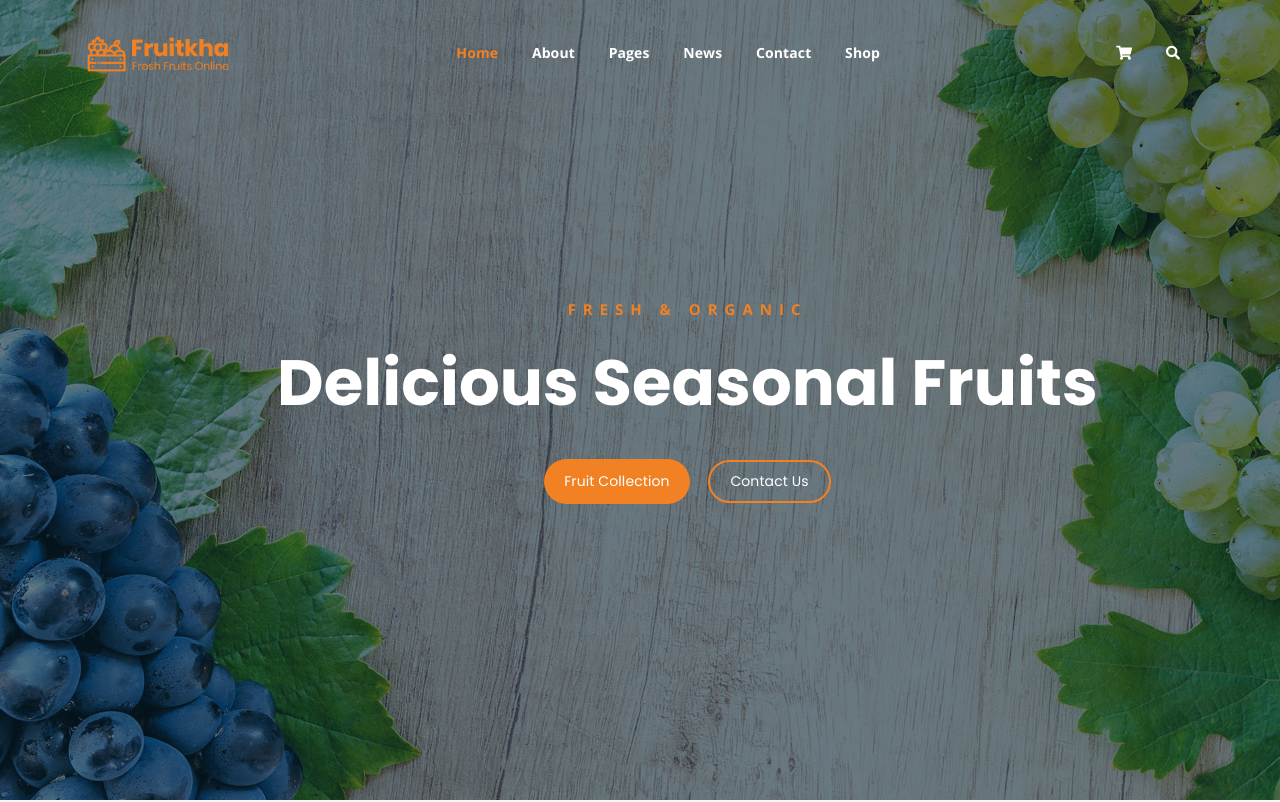
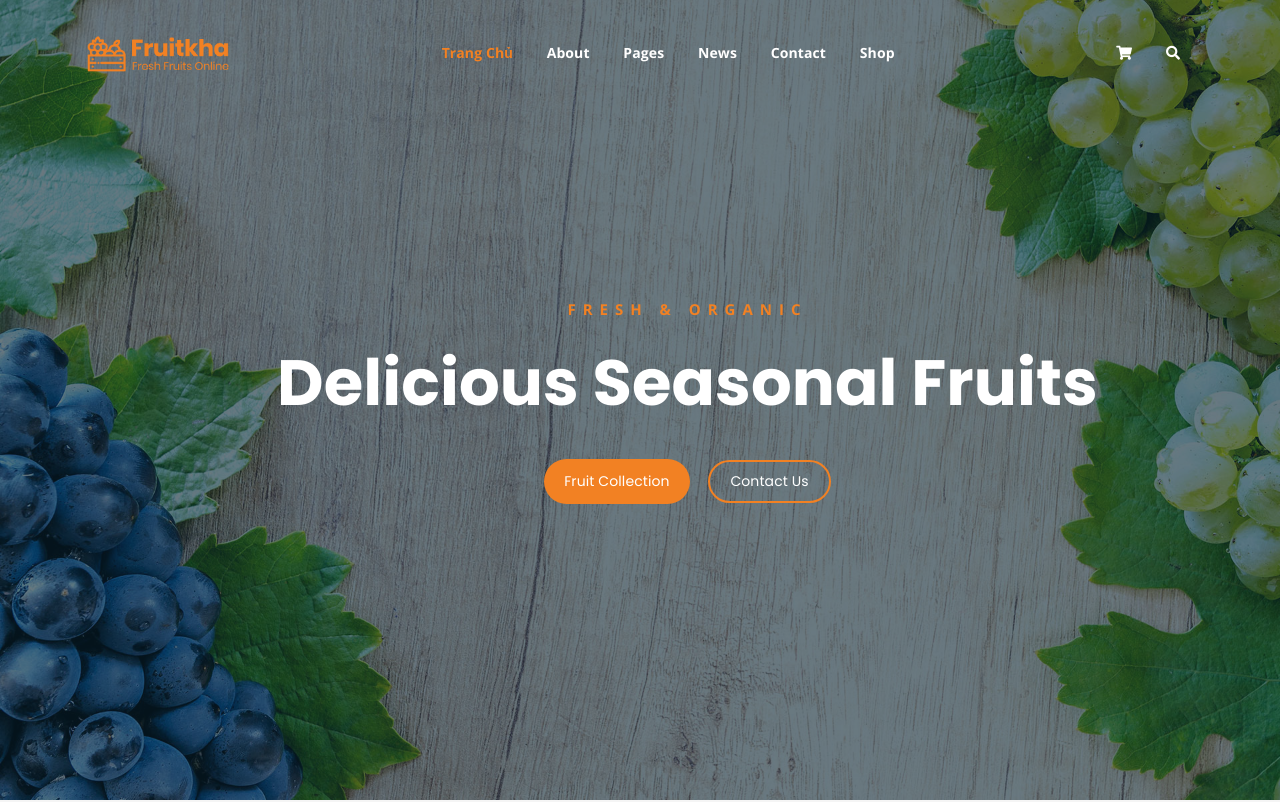
Before and after one commit to eaglebabymxst/TMDT, a plain HTML site: page index.html in a window 1280 px wide. Shown: the top 802 px of the page. Drawn offline with nearby package versions, Linux system fonts and the light colour scheme.

Commit message:
vietsub-1

```diff
--- a/index.html
+++ b/index.html
@@ -59,7 +59,7 @@
 						<!-- menu start -->
 						<nav class="main-menu">
 							<ul>
-								<li class="current-list-item"><a href="#">Home</a>
+								<li class="current-list-item"><a href="#">Trang Chủ</a>
 									<ul class="sub-menu">
 										<li><a href="Home/index.html">Static Home</a></li>
 										<li><a href="Home/index_2.html">Slider Home</a></li>
```
